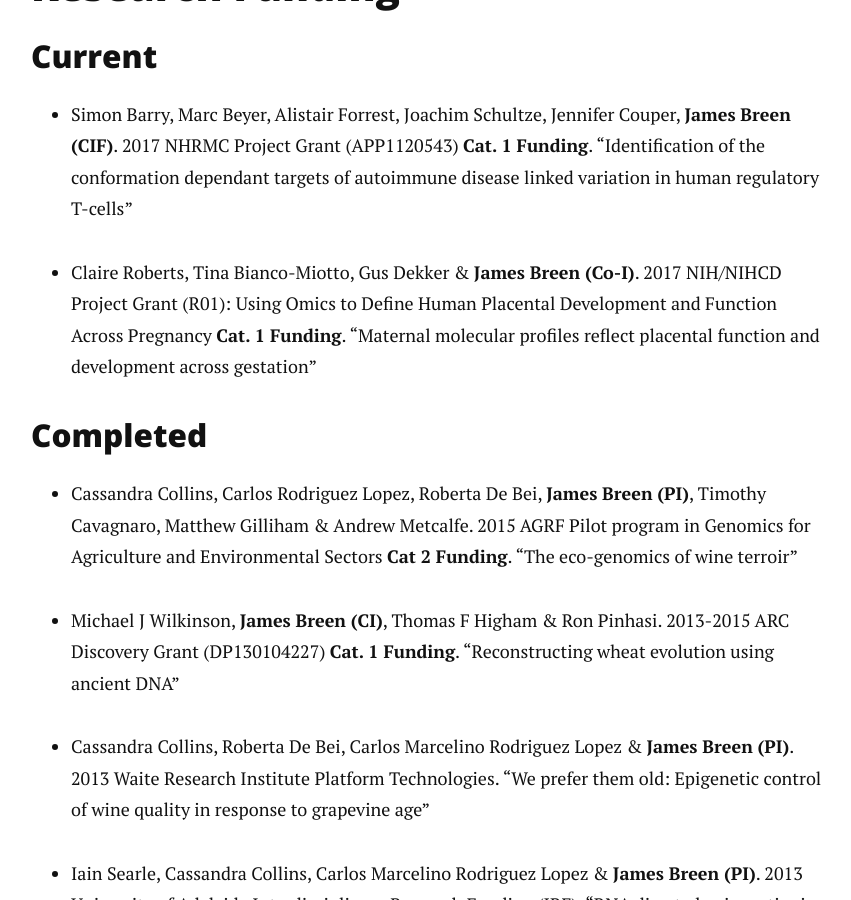
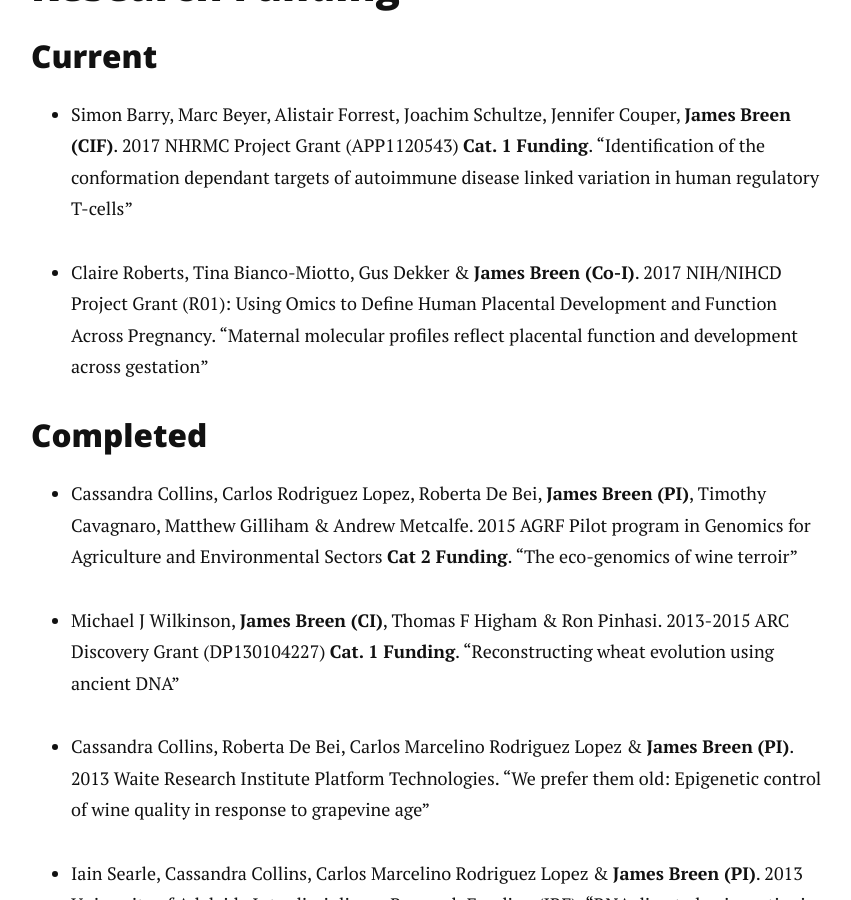
Before and after one commit to jimmybgammyknee/jimmybgammyknee.github.io, a Jekyll site: the page built from cv.md, in a window 1280 px wide and 900 px high, scrolled down 1811 px. Shown: the whole window, without its empty margins (209-1060 px from the left). Built offline with Jekyll 4.4.1, drawn with Linux system fonts in a browser that asks for light colours; nearby versions of some CDN libraries; some of the changed text lies outside the part shown.

Commit message:
removed cat 1 from cv NIH grant info

```diff
--- a/cv.md
+++ b/cv.md
@@ -59,7 +59,7 @@
 
 - Simon Barry, Marc Beyer, Alistair Forrest, Joachim Schultze, Jennifer Couper, **James Breen (CIF)**. 2017 NHRMC Project Grant (APP1120543) **Cat. 1 Funding**. "Identification of the conformation dependant targets of autoimmune disease linked variation in human regulatory T-cells"
 
-- Claire Roberts, Tina Bianco-Miotto, Gus Dekker & **James Breen (Co-I)**. 2017 NIH/NIHCD Project Grant (R01): Using Omics to Define Human Placental Development and Function Across Pregnancy **Cat. 1 Funding**. "Maternal molecular profiles reflect placental function and development across gestation"
+- Claire Roberts, Tina Bianco-Miotto, Gus Dekker & **James Breen (Co-I)**. 2017 NIH/NIHCD Project Grant (R01): Using Omics to Define Human Placental Development and Function Across Pregnancy. "Maternal molecular profiles reflect placental function and development across gestation"
 
 ### Completed
 
```
Also changed, not shown: other parts of cv.md (+3 -1 lines).
